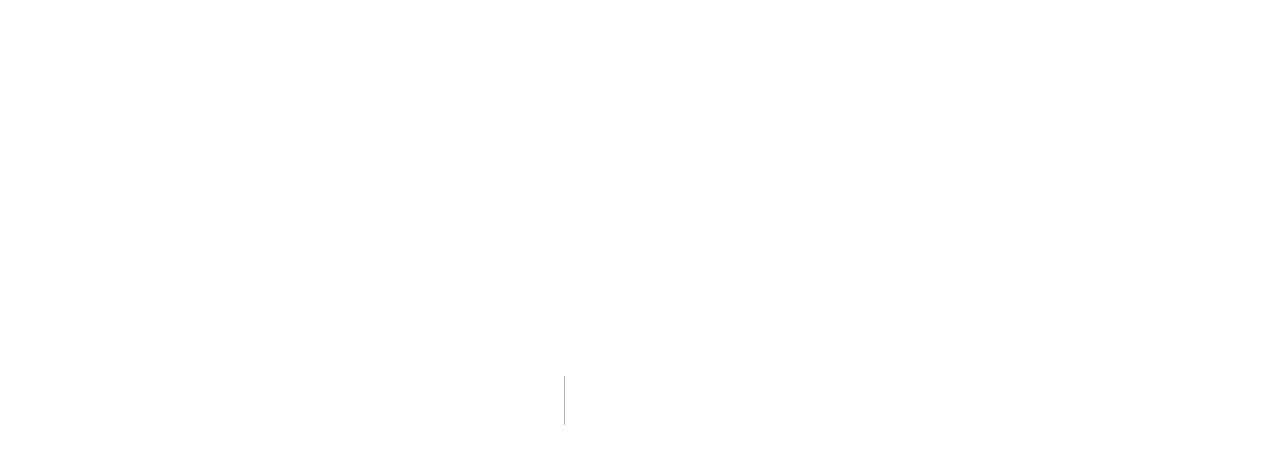
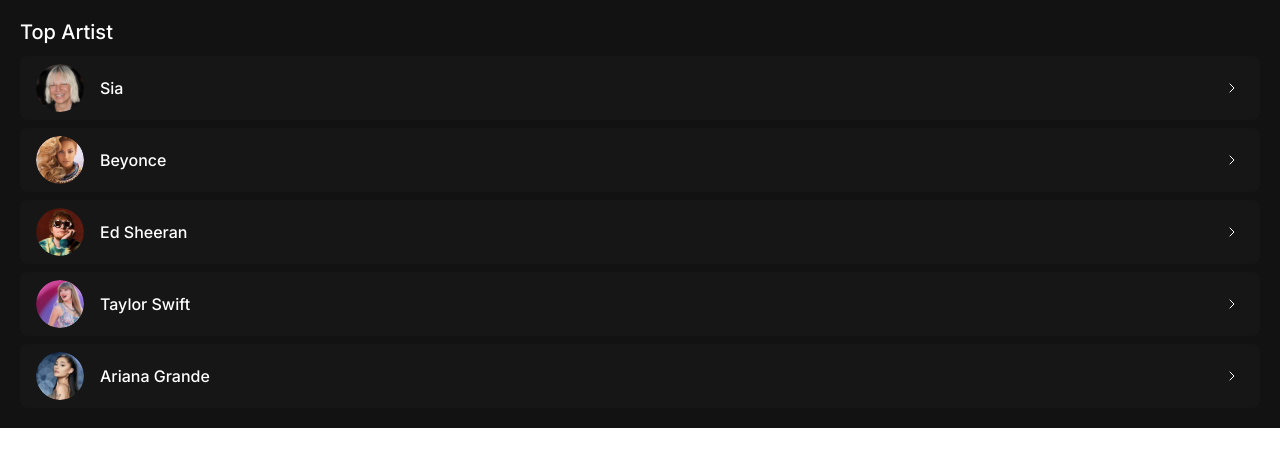
Before and after one commit to sopoturazashvili/flareit-user, a Next.js app: page /topArtist in a window 1280 px wide. Before the commit this address had no page. Shown: the top 466 px of the page. Built offline with nearby package versions, Linux system fonts and the light colour scheme.

Commit message:
feat/top artist page

```diff
--- /dev/null
+++ b/app/(authorised)/topArtist/page.module.scss
@@ -0,0 +1,22 @@
+@import '../../styles/colors.scss';
+
+.container {
+    background-color: $PrimaryBlackTone2;
+    display: flex;
+    flex-direction: column;
+    gap: 12px;
+    padding: 20px;
+}
+
+.title {
+    color: $PrimaryWhite;
+    font-size: 20px;
+    font-weight: 500;
+}
+
+.list {
+    display: flex;
+    flex-direction: column;
+    gap: 8px;
+
+}
--- /dev/null
+++ b/app/(authorised)/topArtist/page.tsx
@@ -0,0 +1,47 @@
+import ArtistPlaylistItem from '@/app/Components/ArtistPlaylistListItem/ArtistPlaylistItem'
+import styles from './page.module.scss'
+
+const TopArtist = () => {
+    const artists = [
+        {
+            id:1,
+            name: 'Sia',
+            image: '/images/sia.svg'
+        },
+        {
+            id:2,
+            name: 'Beyonce',
+            image: '/images/beyonce.svg'
+        },
+        {
+            id:3,
+            name: 'Ed Sheeran',
+            image: '/images/edSheeran.svg'
+        },
+        {
+            id:4,
+            name: 'Taylor Swift',
+            image: '/images/taylor.svg'
+        },
+        {
+            id:5,
+            name: 'Ariana Grande',
+            image: '/images/ariana.svg'
+        }
+    ]
+
+    return (
+        <div className={styles.container}>
+            <div>
+                <span className={styles.title}>Top Artist</span>
+            </div>
+            <div className={styles.list}>
+                {artists.map((artist) => (
+                    <ArtistPlaylistItem key={artist.id} image={artist.image} text={artist.name} imageRound={true} id={artist.id} pagePathName={'topArtist'} />
+                ))}
+            </div>
+        </div>
+    )
+}
+
+export default TopArtist
```
